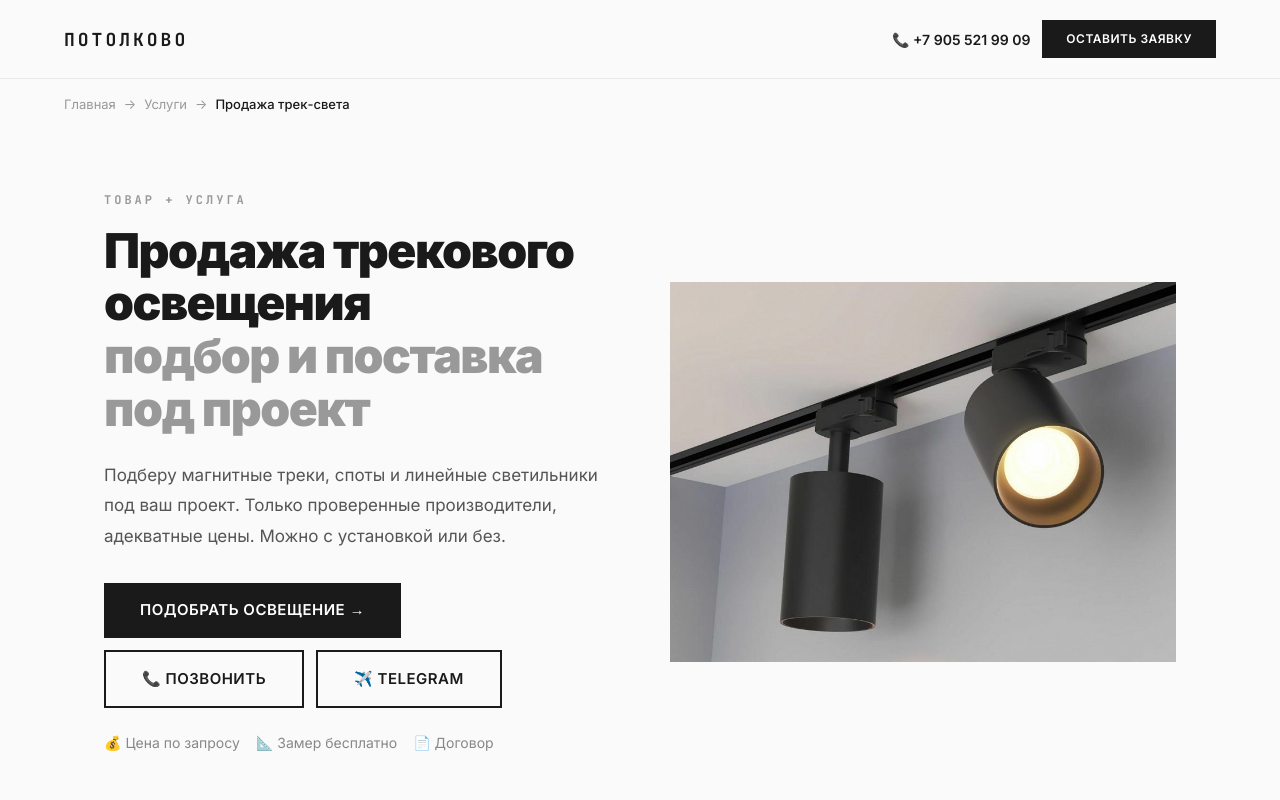
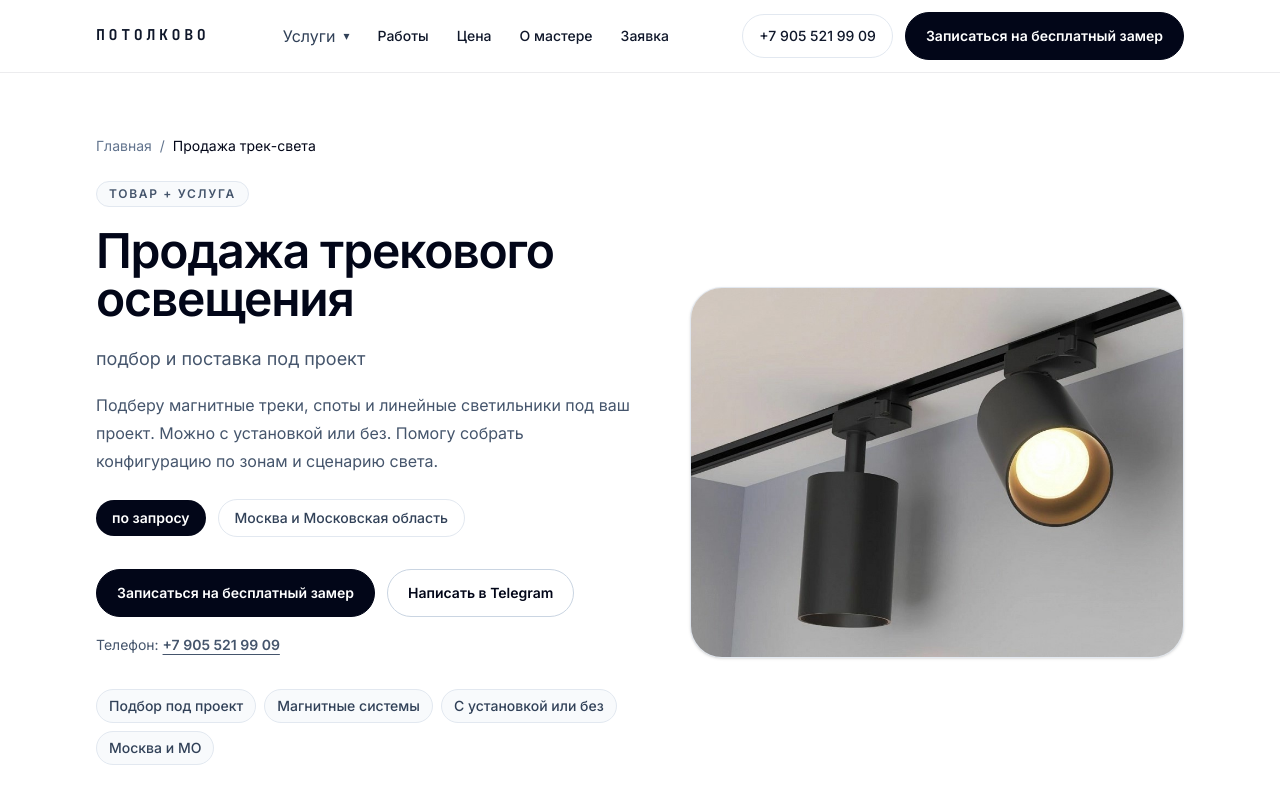
Before and after one commit to svladimirtsk-crypto/nextjs-potolkovo, a Next.js app: page /uslugi/prodazha-trekovogo-osveshcheniya in a window 1280 px wide. Shown: the top 800 px of the page. Built offline with nearby package versions, Linux system fonts and the light colour scheme.

Commit message:
Update page.tsx

```diff
--- a/app/uslugi/prodazha-trekovogo-osveshcheniya/page.tsx
+++ b/app/uslugi/prodazha-trekovogo-osveshcheniya/page.tsx
@@ -1,34 +1,42 @@
 import type { Metadata } from "next";
-import ServicePageLayout from "../_components/ServicePageLayout";
-import { getServiceBySlug, getOtherServices } from "@/lib/data";
 
-const service = getServiceBySlug("prodazha-trekovogo-osveshcheniya")!;
+import { getRequiredServicePageBySlug } from "@/content/services";
+
+import { ServicePageLayoutV2 } from "../_components/ServicePageLayoutV2";
+import { ServiceHero } from "../_components/ServiceHero";
+import { ServiceProofStrip } from "../_components/ServiceProofStrip";
+import { ServicePriceSection } from "../_components/ServicePriceSection";
+import { ServiceTrustSection } from "../_components/ServiceTrustSection";
+import { ServicePromiseSection } from "../_components/ServicePromiseSection";
+import { ServiceActionSection } from "../_components/ServiceActionSection";
+import { ServiceRelatedServices } from "../_components/ServiceRelatedServices";
+
+const service = getRequiredServicePageBySlug("prodazha-trekovogo-osveshcheniya");
 
 export const metadata: Metadata = {
-  title: service.metaTitle,
-  description: service.metaDescription,
-  keywords: service.metaKeywords,
+  title: service.metadata.title,
+  description: service.metadata.description,
+  keywords: service.metadata.keywords,
+  alternates: { canonical: service.metadata.canonicalPath },
+  openGraph: {
+    title: service.metadata.ogTitle,
+    description: service.metadata.ogDescription,
+    url: service.pathname,
+    images: [{ url: service.metadata.ogImage }],
+  },
 };
 
-export default function Page() {
+export default function ProdazhaTrekovogoOsveshcheniyaPage() {
   return (
-    <ServicePageLayout
-      breadcrumb={service.breadcrumb}
-      badge={service.badge}
-      h1={service.h1}
-      h1sub={service.h1sub}
-      description={service.heroDescription}
-      ctaText={service.ctaText}
-      price={service.price}
-      image={service.image}
-      imageAlt={service.imageAlt}
-      sectionTitle={service.sectionTitle}
-      sectionParagraphs={service.sectionParagraphs}
-      whereTitle={service.whereTitle}
-      whereParagraphs={service.whereParagraphs}
-      advantagesTitle={service.advantagesTitle}
-      advantages={service.advantages}
-      otherServices={getOtherServices("prodazha-trekovogo-osveshcheniya")}
+    <ServicePageLayoutV2
+      service={service}
+      hero={<ServiceHero service={service} />}
+      proof={<ServiceProofStrip service={service} />}
+      price={<ServicePriceSection service={service} />}
+      trust={<ServiceTrustSection service={service} />}
+      promise={<ServicePromiseSection service={service} />}
+      action={<ServiceActionSection service={service} />}
+      related={<ServiceRelatedServices service={service} />}
     />
   );
 }
```
